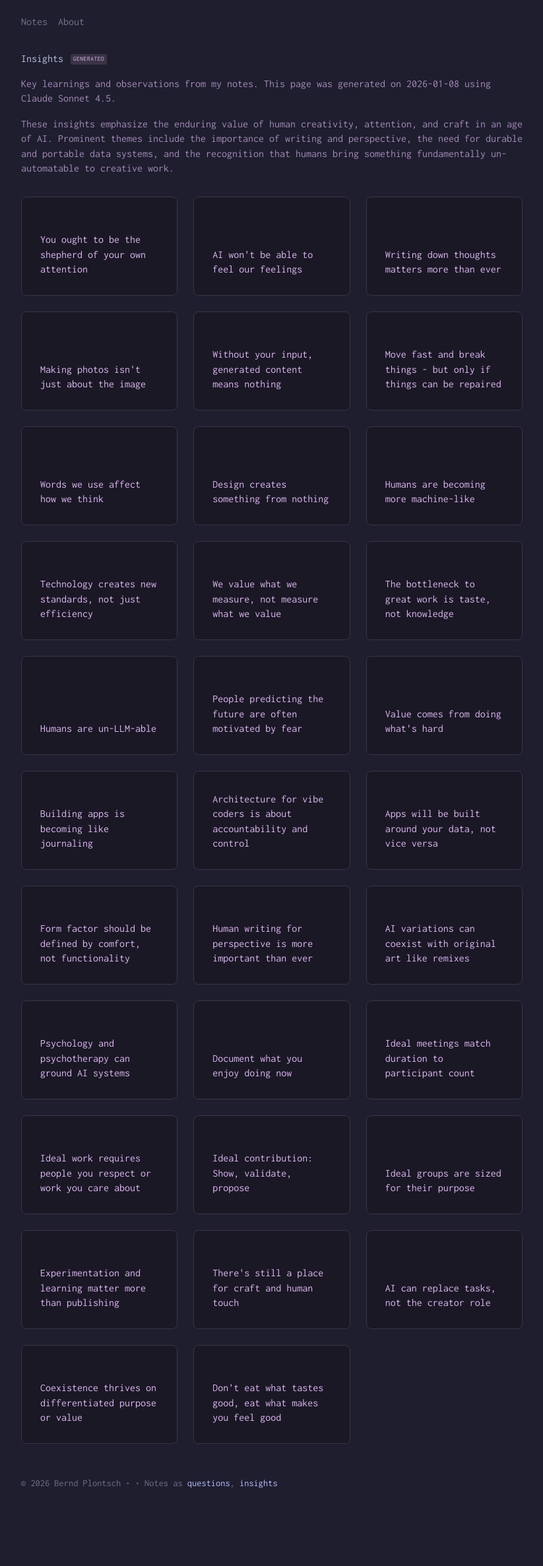
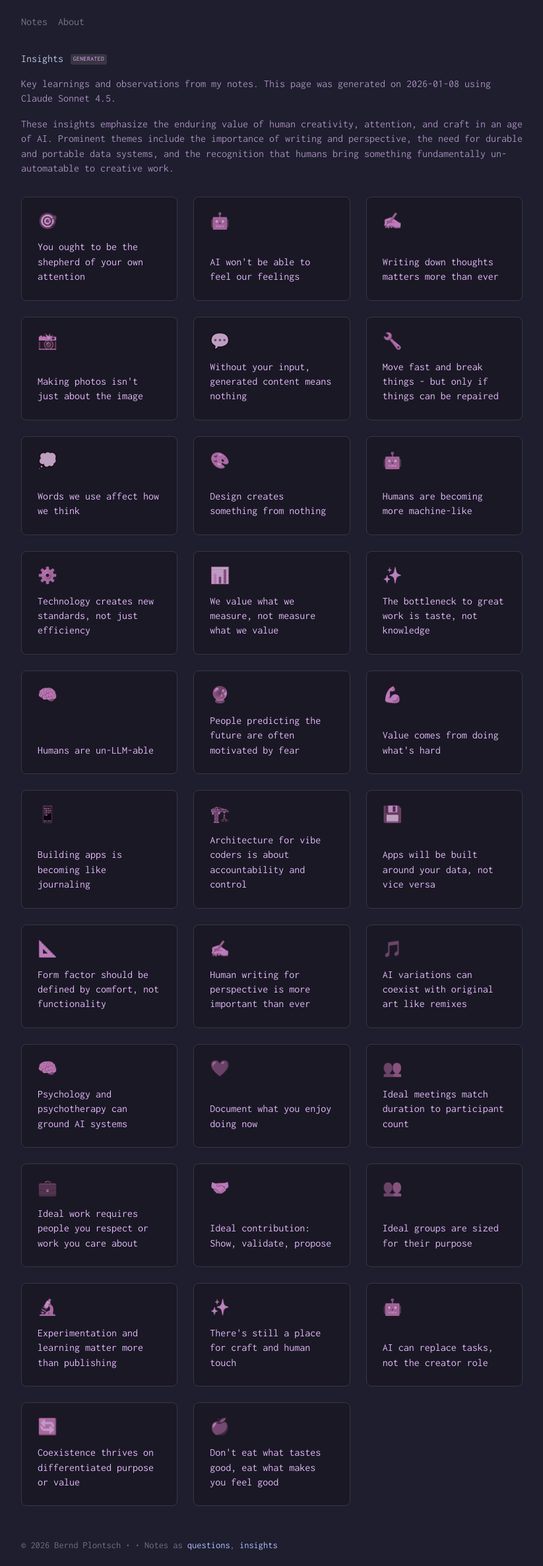
Before and after one commit to berndpl/notes-plontsch, a Jekyll site: the page built from insights.md, in a window 1280 px wide. Shown: the whole page at 66% size, without its empty margins (228-1051 px from the left). Built offline with Jekyll 4.4.1, drawn with Linux system fonts in a browser that asks for light colours; before the commit the page ends 2279 px from its top, so only the background shows below that.

Commit message:
Add emoji icons to insights and questions cards for enhanced visual appeal, and adjust CSS for card layout and spacing to accommodate new design elements.

```diff
--- a/assets/css/main.css
+++ b/assets/css/main.css
@@ -585,7 +585,8 @@ th, td {
   background-color: #181825; /* Catppuccin Mocha mantle - slightly darker than base */
   border: 1px solid #313244; /* Catppuccin Mocha surface0 */
   border-radius: 8px;
-  padding: 1.75rem;
+  padding: 1.5rem;
+  margin: 0;
   transition: border-color 0.2s ease;
   display: flex;
   flex-direction: column;
@@ -593,6 +594,23 @@ th, td {
   min-height: 150px; /* Bigger, consistent card height */
   text-decoration: none;
   cursor: pointer;
+  position: relative; /* For absolute positioning of emoji */
+}
+
+.card-emoji {
+  position: absolute;
+  top: 1.5rem;
+  left: 1.5rem;
+  font-size: 1.5rem;
+  line-height: 1;
+  filter: grayscale(100%) brightness(0.7);
+  opacity: 0.6;
+  pointer-events: none;
+}
+
+.generated-page .card-emoji {
+  filter: grayscale(100%) brightness(0.8) sepia(100%) hue-rotate(260deg) saturate(200%);
+  opacity: 0.7;
 }
 
 .card:hover {
@@ -606,6 +624,7 @@ th, td {
   color: #cdd6f4; /* Catppuccin Mocha text */
   font-size: 1rem;
   font-weight: 400;
+  padding-top: 2.5rem; /* Space for emoji at top */
 }
 
 .card:hover h3 {
@@ -658,3 +677,8 @@ th, td {
   background-color: #3a3444; /* Warmer background */
   color: #ddb6f2; /* Mauve text */
 }
+
+.generated-page .card-emoji {
+  filter: grayscale(100%) brightness(0.8) sepia(100%) hue-rotate(260deg) saturate(200%);
+  opacity: 0.7;
+}
--- a/insights.md
+++ b/insights.md
@@ -12,130 +12,162 @@ These insights emphasize the enduring value of human creativity, attention, and
 <div class="cards">
 
 <a href="/2025/04/attention/" class="card">
+<span class="card-emoji">🎯</span>
 <h3>You ought to be the shepherd of your own attention</h3>
 </a>
 
 <a href="/2025/03/replacement/" class="card">
+<span class="card-emoji">🤖</span>
 <h3>AI won't be able to feel our feelings</h3>
 </a>
 
 <a href="/2025/04/writing/" class="card">
+<span class="card-emoji">✍️</span>
 <h3>Writing down thoughts matters more than ever</h3>
 </a>
 
 <a href="/2025/03/funtography/" class="card">
+<span class="card-emoji">📸</span>
 <h3>Making photos isn't just about the image</h3>
 </a>
 
 <a href="/2025/04/nothing/" class="card">
+<span class="card-emoji">💬</span>
 <h3>Without your input, generated content means nothing</h3>
 </a>
 
 <a href="/2025/04/breakable/" class="card">
+<span class="card-emoji">🔧</span>
 <h3>Move fast and break things - but only if things can be repaired</h3>
 </a>
 
 <a href="/2025/05/words/" class="card">
+<span class="card-emoji">💭</span>
 <h3>Words we use affect how we think</h3>
 </a>
 
 <a href="/2025/06/Something-from-nothing/" class="card">
+<span class="card-emoji">🎨</span>
 <h3>Design creates something from nothing</h3>
 </a>
 
 <a href="/2025/06/no-time/" class="card">
+<span class="card-emoji">🤖</span>
 <h3>Humans are becoming more machine-like</h3>
 </a>
 
 <a href="/2025/06/no-time/" class="card">
+<span class="card-emoji">⚙️</span>
 <h3>Technology creates new standards, not just efficiency</h3>
 </a>
 
 <a href="/2025/06/no-time/" class="card">
+<span class="card-emoji">📊</span>
 <h3>We value what we measure, not measure what we value</h3>
 </a>
 
 <a href="/2025/06/no-time/" class="card">
+<span class="card-emoji">✨</span>
 <h3>The bottleneck to great work is taste, not knowledge</h3>
 </a>
 
 <a href="/2025/06/no-time/" class="card">
+<span class="card-emoji">🧠</span>
 <h3>Humans are un-LLM-able</h3>
 </a>
 
 <a href="/2025/06/predicting-the-future/" class="card">
+<span class="card-emoji">🔮</span>
 <h3>People predicting the future are often motivated by fear</h3>
 </a>
 
 <a href="/2025/04/hard-things/" class="card">
+<span class="card-emoji">💪</span>
 <h3>Value comes from doing what's hard</h3>
 </a>
 
 <a href="/2025/08/building-apps/" class="card">
+<span class="card-emoji">📱</span>
 <h3>Building apps is becoming like journaling</h3>
 </a>
 
 <a href="/2025/06/Architecture-for-Vibe-Coders/" class="card">
+<span class="card-emoji">🏗️</span>
 <h3>Architecture for vibe coders is about accountability and control</h3>
 </a>
 
 <a href="/2025/08/durable-data/" class="card">
+<span class="card-emoji">💾</span>
 <h3>Apps will be built around your data, not vice versa</h3>
 </a>
 
 <a href="/2024/04/Form-factor-first/" class="card">
+<span class="card-emoji">📐</span>
 <h3>Form factor should be defined by comfort, not functionality</h3>
 </a>
 
 <a href="/2024/05/human-text/" class="card">
+<span class="card-emoji">✍️</span>
 <h3>Human writing for perspective is more important than ever</h3>
 </a>
 
 <a href="/2024/05/learning-from-music/" class="card">
+<span class="card-emoji">🎵</span>
 <h3>AI variations can coexist with original art like remixes</h3>
 </a>
 
 <a href="/2023/04/Grounding/" class="card">
+<span class="card-emoji">🧠</span>
 <h3>Psychology and psychotherapy can ground AI systems</h3>
 </a>
 
 <a href="/2023/04/Joy/" class="card">
+<span class="card-emoji">❤️</span>
 <h3>Document what you enjoy doing now</h3>
 </a>
 
 <a href="/2017/08/ideal-meetings/" class="card">
+<span class="card-emoji">👥</span>
 <h3>Ideal meetings match duration to participant count</h3>
 </a>
 
 <a href="/2017/08/ideal-work/" class="card">
+<span class="card-emoji">💼</span>
 <h3>Ideal work requires people you respect or work you care about</h3>
 </a>
 
 <a href="/2017/09/ideal-contribution/" class="card">
+<span class="card-emoji">🤝</span>
 <h3>Ideal contribution: Show, validate, propose</h3>
 </a>
 
 <a href="/2017/07/ideal-groups/" class="card">
+<span class="card-emoji">👥</span>
 <h3>Ideal groups are sized for their purpose</h3>
 </a>
 
 <a href="/2026/01/my-year-in-apps/" class="card">
+<span class="card-emoji">🔬</span>
 <h3>Experimentation and learning matter more than publishing</h3>
 </a>
 
 <a href="/2026/01/my-year-in-apps/" class="card">
+<span class="card-emoji">✨</span>
 <h3>There's still a place for craft and human touch</h3>
 </a>
 
 <a href="/2025/05/replace-or-coexist/" class="card">
+<span class="card-emoji">🤖</span>
 <h3>AI can replace tasks, not the creator role</h3>
 </a>
 
 <a href="/2025/05/replace-or-coexist/" class="card">
+<span class="card-emoji">🔄</span>
 <h3>Coexistence thrives on differentiated purpose or value</h3>
 </a>
 
 <a href="/2025/11/diet/" class="card">
+<span class="card-emoji">🍎</span>
 <h3>Don't eat what tastes good, eat what makes you feel good</h3>
 </a>
 
```
Also changed, not shown: questions.md (+12 -0 lines).
